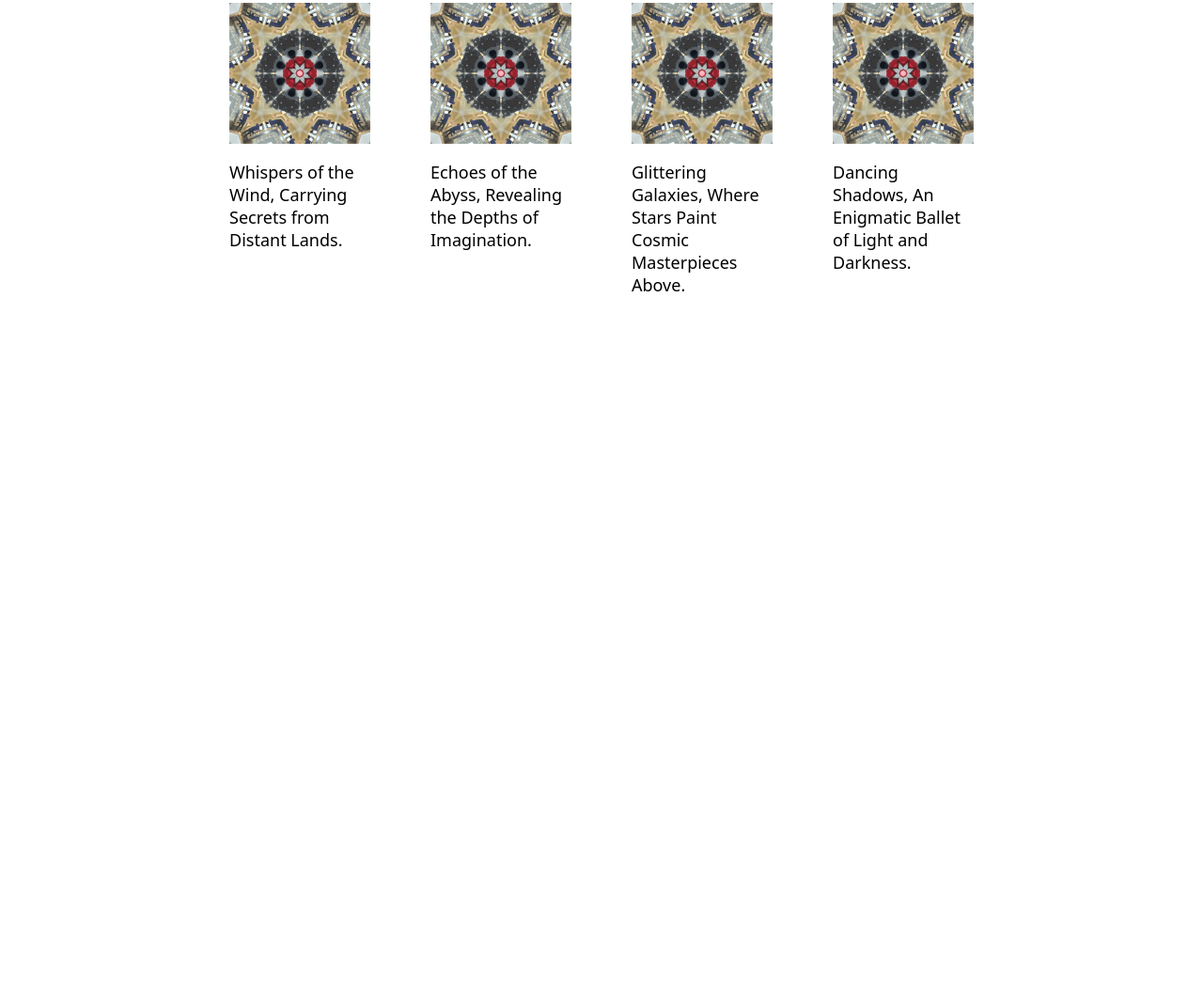
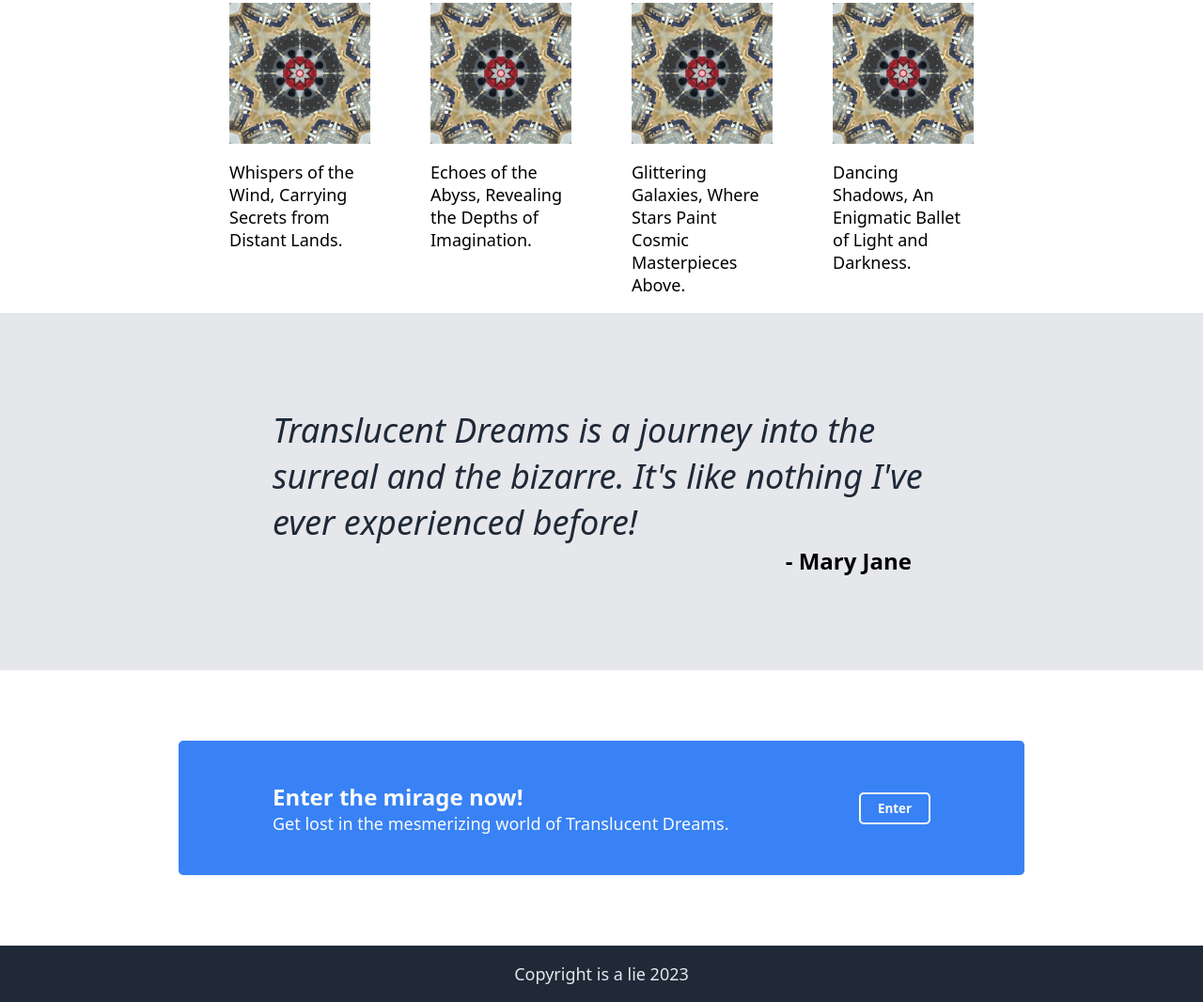
Before and after one commit to Gizmo2442/OdinLandingPage, a plain HTML site: page index.html in a window 1280 px wide. Shown: the part 505-1571 px from the top of the page at 94% size. Before the commit the page ends 838 px from the top, so only its background shows below. Drawn offline with Linux system fonts and the light colour scheme.

Commit message:
Complete remaining sections

```diff
--- a/index.html
+++ b/index.html
@@ -45,5 +45,19 @@
             </div>
         </div>
     </div>
+    <div class="quote-section">
+        <p class="quote">Translucent Dreams is a journey into the surreal and the bizarre. It's like nothing I've ever experienced before!</p>
+        <p class="author">- Mary Jane</p>
+    </div>
+    <div class="call-to-action">
+        <div class="blue-box">
+            <p><span class="cta-header">Enter the mirage now!</span><br>
+            Get lost in the mesmerizing world of Translucent Dreams.</p>
+            <button>Enter</button>
+        </div>
+    </div>
+    <div class="footer">
+        <p>Copyright is a lie 2023</p>
+    </div>
 </body>
 </html>
--- a/styles.css
+++ b/styles.css
@@ -113,3 +113,80 @@ body {
     align-items: center;
     width: 150px;
 }
+
+/* QUOTE */
+
+.quote-section {
+    background-color: #e5e7eb;
+    display: flex;
+    flex-direction: column;
+    align-items: center;
+    justify-content: center;
+    padding: 100px;
+}
+
+.quote-section .quote {
+    font-size: 36px;
+    font-style: italic;
+    font-weight: 100;
+    color: #1F2937;
+    margin: 0;
+    max-width: 700px;
+    flex: 0 1 auto;
+}
+
+.quote-section .author {
+    font-size: 24px;
+    font-weight: 800;
+    text-align: right;
+    margin: 0;
+    padding-right: 40px;
+    width: 700px;
+}
+
+/* CALL TO ACTION */
+
+.call-to-action {
+    display: flex;
+    align-items: center;
+    justify-content: center;
+    padding: 75px;
+}
+
+.call-to-action .blue-box {
+    background-color: #3882f6;
+    border-radius: 5px;
+    padding: 25px 100px;
+    display: flex;
+    gap: 24px;
+    flex: 1;
+    justify-content: space-between;
+    max-width: 700px;
+}
+
+.call-to-action p {
+    color: #f9faf8;
+}
+
+.call-to-action .cta-header {
+    font-weight: 800;
+    font-size: 24px;
+}
+
+.call-to-action button {
+    border: 2px solid #f9faf8;
+    align-self: center;
+}
+
+/* FOOTER */
+
+.footer {
+    background-color: #1f2937;
+    display: flex;
+    justify-content: center;
+    align-items: center;
+}
+
+.footer p {
+    color: #e5e7eb;
+}
```
